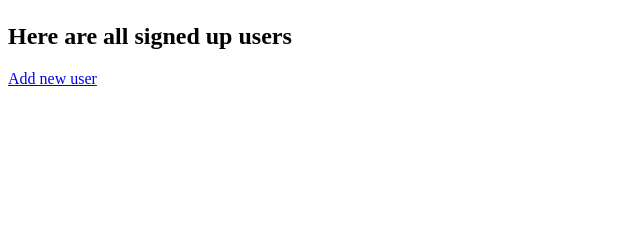
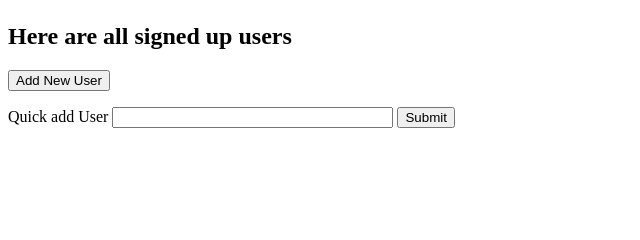
Before and after one commit to natsala13/locker_server, a Flask app: template app/templates/index.html in a window 1280 px wide. Shown: the part 93-333 px from the top of the page, without its empty margins (0-640 px from the left). Run offline with Flask 2, Linux system fonts and the light colour scheme; the template is opened without the code that fills it: values that come from a table or form of the project are taken from there, others are empty.

Commit message:
delete and quick add user

```diff
--- a/app/forms.py
+++ b/app/forms.py
@@ -28,3 +28,8 @@ class RegistrarionForm(FlaskForm):
         u = User.query.filter(User.email == email.data).first()
         if u:
             raise ValidationError('email already in use, please use another one')
+
+
+class QuickAddUserForm(FlaskForm):
+    name = StringField('Username', validators=[DataRequired()])
+    submit = SubmitField('Submit')
--- a/app/routes.py
+++ b/app/routes.py
@@ -1,7 +1,7 @@
 from app import app
 from app import db
 from app.models import User
-from app.forms import LoginForm, RegistrarionForm
+from app.forms import LoginForm, RegistrarionForm, QuickAddUserForm
 
 from werkzeug.urls import url_parse
 from flask import render_template, flash, redirect, url_for, request
@@ -14,12 +14,15 @@ def hello_page():
     return f'Hello World {name}'
 
 
-@app.route('/index')
+@app.route('/index', methods=['GET', 'POST'])
 @login_required
 def index():
+    form = QuickAddUserForm()
+    if form.validate_on_submit():
+        quick_add_user(form.name.data)
+
     all_users = User.query.all()
-
-    return render_template('index.html', title='Home', login_user=current_user, users=all_users)
+    return render_template('index.html', title='Home', login_user=current_user, users=all_users, quick_form=form)
 
 
 @app.route('/login', methods=['GET', 'POST'])
@@ -89,9 +92,9 @@ def user(username):
     return render_template('user.html', user=u, items=items)
 
 
-@app.route('/print_hello/<username>', methods=['GET', 'POST'])
+@app.route('/delete_user/<username>', methods=['GET', 'POST'])
 @login_required
-def print_hello(username):
+def delete_user(username):
     u = User.query.filter(User.username == username).first_or_404(description=
                                                                   'Fatal Error! How could this user not exist??')
 
@@ -103,3 +106,11 @@ def print_hello(username):
         flash(f'User {u.username} was removed from database')
 
     return redirect(url_for('index'))
+
+
+def quick_add_user(username):
+    u = User.new_user(username=username, email=f'{username}@{username}.com', password=username)
+    db.session.add(u)
+    db.session.commit()
+
+    flash(f'Congratulation {u.username}! You were registered successfully!')
--- a/app/templates/_one_user.html
+++ b/app/templates/_one_user.html
@@ -3,7 +3,7 @@
         <td><img src="{{ user.avatar(size) }}"></td>
         <td>User: <a href="{{ url_for('user', username=user.username) }}"> {{ user.username }}</a>,<br> Mail: {{ user.email }}<br></td>
         <td>
-            <form action="{{ url_for('print_hello', username=user.username) }}" method="post">
+            <form action="{{ url_for('delete_user', username=user.username) }}" method="post">
                 <input type="submit" value="Remove">
             </form>
         </td>
--- a/app/templates/index.html
+++ b/app/templates/index.html
@@ -10,5 +10,17 @@
         {% endwith %}
     </div>
     {% endfor %}
-    <p><a href="{{ url_for('register', next=url_for('index')) }}">Add new user</a></p>
+
+    <form action="{{ url_for('register', next=url_for('index')) }}" method="post">
+        <input type="submit" value="Add New User">
+    </form>
+
+    <form action="" method="post" novalidate>
+        {{ quick_form.hidden_tag() }}
+        <p>
+            Quick add User
+            {{ quick_form.name(size=32) }}
+            {{ quick_form.submit() }}
+        </p>
+    </form>
 {% endblock %}
```
Also changed, not shown: app.db.
